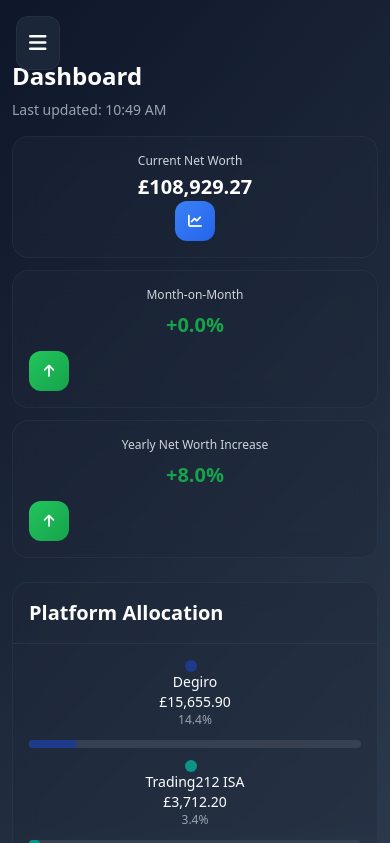
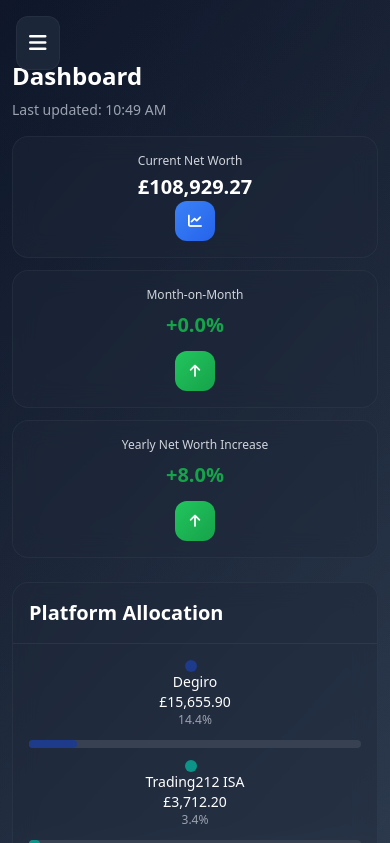
Before and after one commit to danieljgriffin/FinanceTracker, a Flask app: page / in a window 390 px wide. Shown: the top 843 px of the page. Run offline with Flask 3, Linux system fonts and the light colour scheme; some libraries are stand-ins or nearby versions.

Commit message:
Center increase/decrease icons on dashboard for improved mobile display
Aligns monthly/yearly increase icons below percentages on the dashboard page by adding 'items-center' and 'mx-auto' classes in templates/dashboard.html.

Replit-Commit-Author: Agent
Replit-Commit-Session-Id: 54a4708f-c44e-4e8a-9ad6-3f7b7dc05b9b
Replit-Commit-Screenshot-Url: https://storage.googleapis.com/screenshot-production-us-central1/d570fb0a-fe4c-4fda-b5c3-aa409779e17c/54a4708f-c44e-4e8a-9ad6-3f7b7dc05b9b/8yPvZxb

```diff
--- a/templates/dashboard.html
+++ b/templates/dashboard.html
@@ -35,8 +35,8 @@
                 <p class="text-xl font-bold {% if mom_change >= 0 %}text-green-600{% else %}text-red-600{% endif %} mb-3">
                     {{ "{:+.1f}".format(mom_change) }}%
                 </p>
-                <div class="flex justify-center">
-                    <div class="w-10 h-10 {% if mom_change >= 0 %}bg-gradient-to-br from-green-500 to-green-600{% else %}bg-gradient-to-br from-red-500 to-red-600{% endif %} rounded-xl flex items-center justify-center">
+                <div class="flex justify-center items-center">
+                    <div class="w-10 h-10 {% if mom_change >= 0 %}bg-gradient-to-br from-green-500 to-green-600{% else %}bg-gradient-to-br from-red-500 to-red-600{% endif %} rounded-xl flex items-center justify-center mx-auto">
                         <i class="fas {% if mom_change >= 0 %}fa-arrow-up{% else %}fa-arrow-down{% endif %} text-white text-sm"></i>
                     </div>
                 </div>
@@ -50,8 +50,8 @@
                 <p class="text-xl font-bold {% if yearly_increase > 0 %}text-green-600{% elif yearly_increase < 0 %}text-red-600{% else %}text-gray-600{% endif %} mb-3">
                     {{ "{:+.1f}".format(yearly_increase) }}%
                 </p>
-                <div class="flex justify-center">
-                    <div class="w-10 h-10 {% if yearly_increase > 0 %}bg-gradient-to-br from-green-500 to-green-600{% elif yearly_increase < 0 %}bg-gradient-to-br from-red-500 to-red-600{% else %}bg-gradient-to-br from-gray-500 to-gray-600{% endif %} rounded-xl flex items-center justify-center">
+                <div class="flex justify-center items-center">
+                    <div class="w-10 h-10 {% if yearly_increase > 0 %}bg-gradient-to-br from-green-500 to-green-600{% elif yearly_increase < 0 %}bg-gradient-to-br from-red-500 to-red-600{% else %}bg-gradient-to-br from-gray-500 to-gray-600{% endif %} rounded-xl flex items-center justify-center mx-auto">
                         <i class="fas {% if yearly_increase > 0 %}fa-arrow-up{% elif yearly_increase < 0 %}fa-arrow-down{% else %}fa-minus{% endif %} text-white text-sm"></i>
                     </div>
                 </div>
```
Also changed, not shown: attached_assets/image_1752753059540.png (added).
